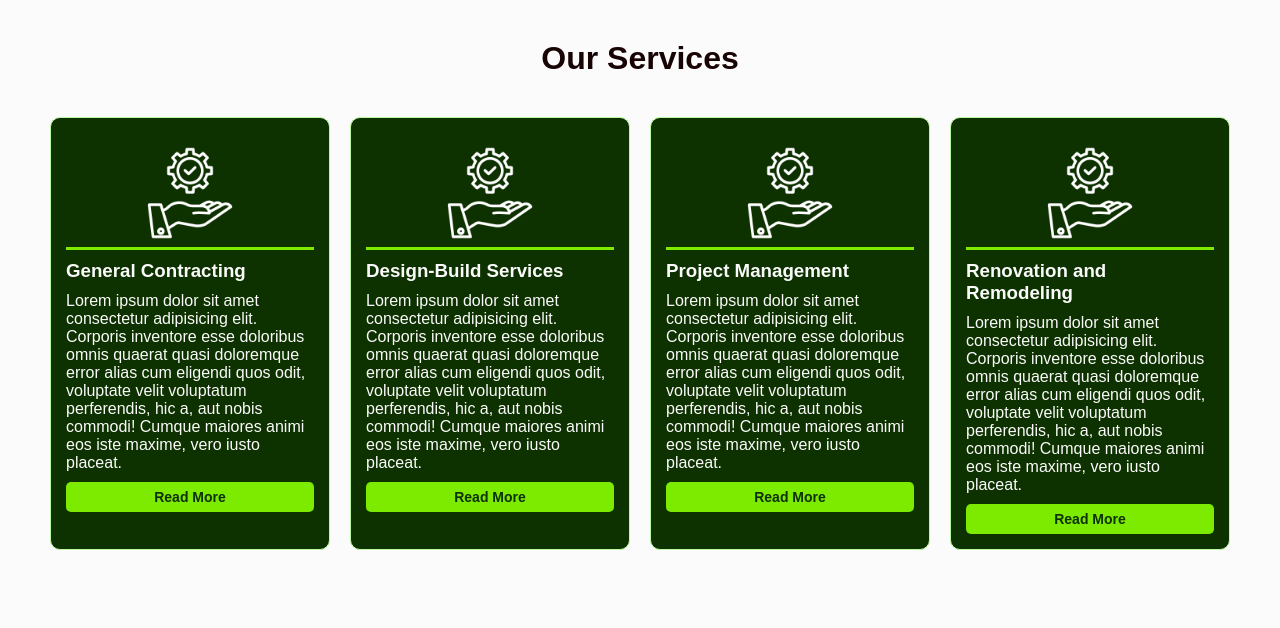
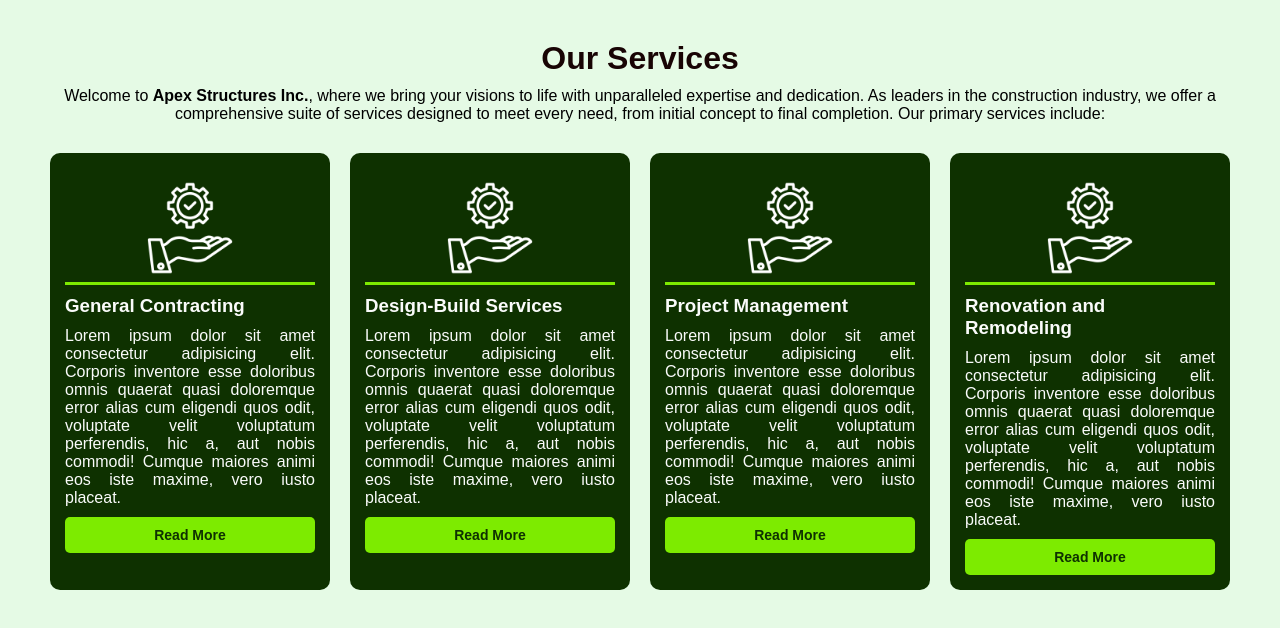
Before and after one commit to MoketeTyabekana/Our-Services-Page, a plain HTML site: page index.html in a window 1280 px wide. Drawn offline with nearby package versions, Linux system fonts and the light colour scheme.

Commit message:
Background: Changed the background color.

```diff
--- a/index.html
+++ b/index.html
@@ -9,6 +9,7 @@
 <body>
   <div class="our-services">
     <h1>Our Services</h1>
+    <p>Welcome to <strong>Apex Structures Inc.</strong>, where we bring your visions to life with unparalleled expertise and dedication. As leaders in the construction industry, we offer a comprehensive suite of services designed to meet every need, from initial concept to final completion. Our primary services include:</p>
     <div class="content">
       <div class="services">
         <div class="icon">
@@ -56,9 +57,8 @@
         <button><a href="#"></a>Read More</button>
       </div>
     </div>
+
   </div>
 
 </body>
-
-<script src="https://unpkg.com/ionicons@5.4.0/dist/ionicons.js"></script></html>
 </html>
--- a/style.css
+++ b/style.css
@@ -6,7 +6,7 @@
 }
 
 body{
-    background-color: #FAFBFA;
+    background-color: #e5fae5;
     height: 100vh;
 }
 
@@ -19,13 +19,19 @@ body{
 
 .our-services h1{
     text-align: center;
-    margin-bottom: 30px;
+    margin-bottom: 10px;
     color: #180404;
+    font-weight: bolder;
+}
+
+.our-services p{
+    margin-bottom: 20px;
+    text-align: center;
 }
 
 .our-services .content .services{
     width: 40%;
-    border: 1px solid rgb(187, 250, 162);
+
     border-radius: 10px;
     margin: 10px;
     padding: 15px;
@@ -52,14 +58,14 @@ body{
 
 .content p{
     margin: 10px 0;
-    text-align:start;
+    text-align:justify;
     text-wrap: wrap;
     word-spacing: normal;
 }
 
 .content button{
     width: 100%;
-    padding: 7px 0;
+    padding: 10px 0;
     background-color: #7deb00;
     border: none;
     border-radius: 5px;
```
